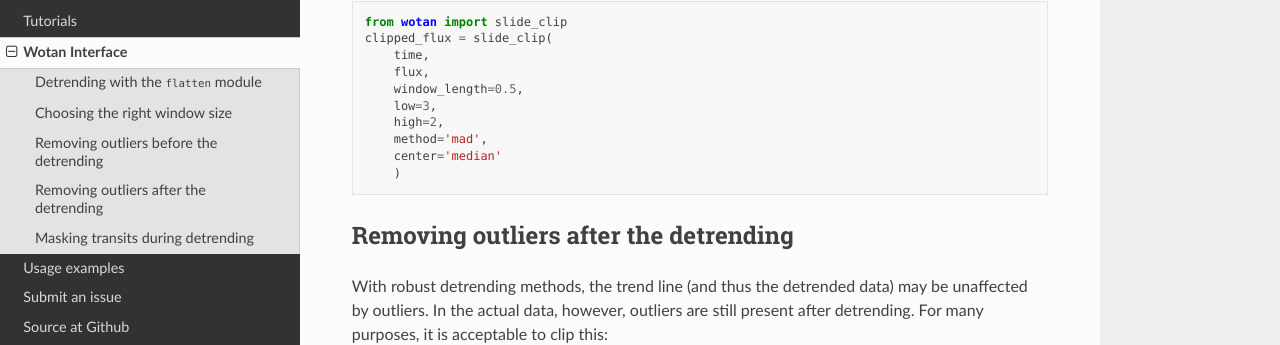
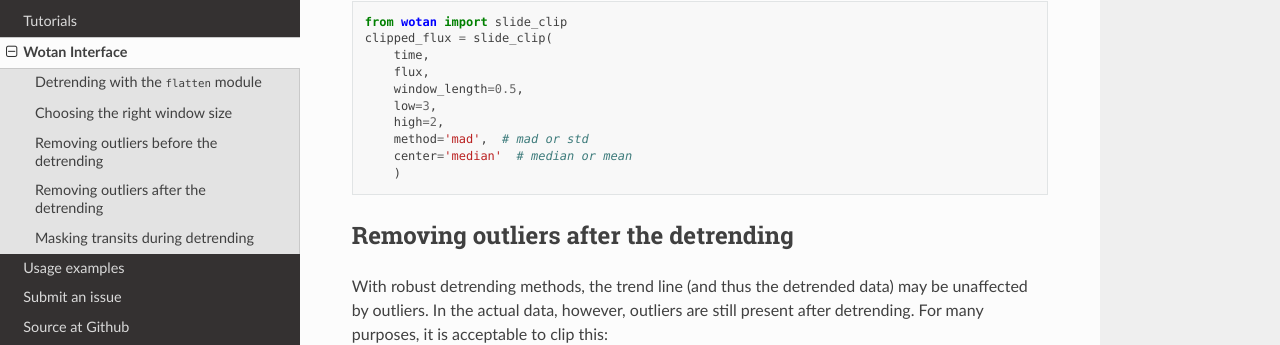
Before and after one commit to hippke/wotan, a Sphinx documentation site: the page built from docs/Interface.rst, in a window 1280 px wide and 900 px high, scrolled down 1935 px. Shown: the part 128-473 px from the top of the window. Built offline with Sphinx 7.4.7 and the Read the Docs theme 2.0.0, drawn with Linux system fonts in a browser that asks for light colours.

Commit message:
Update Interface.rst

```diff
--- a/docs/Interface.rst
+++ b/docs/Interface.rst
@@ -90,8 +90,8 @@ Example:
         window_length=0.5,
         low=3,
         high=2,
-        method='mad',
-        center='median'
+        method='mad',  # mad or std
+        center='median'  # median or mean
         )
 
 
```
